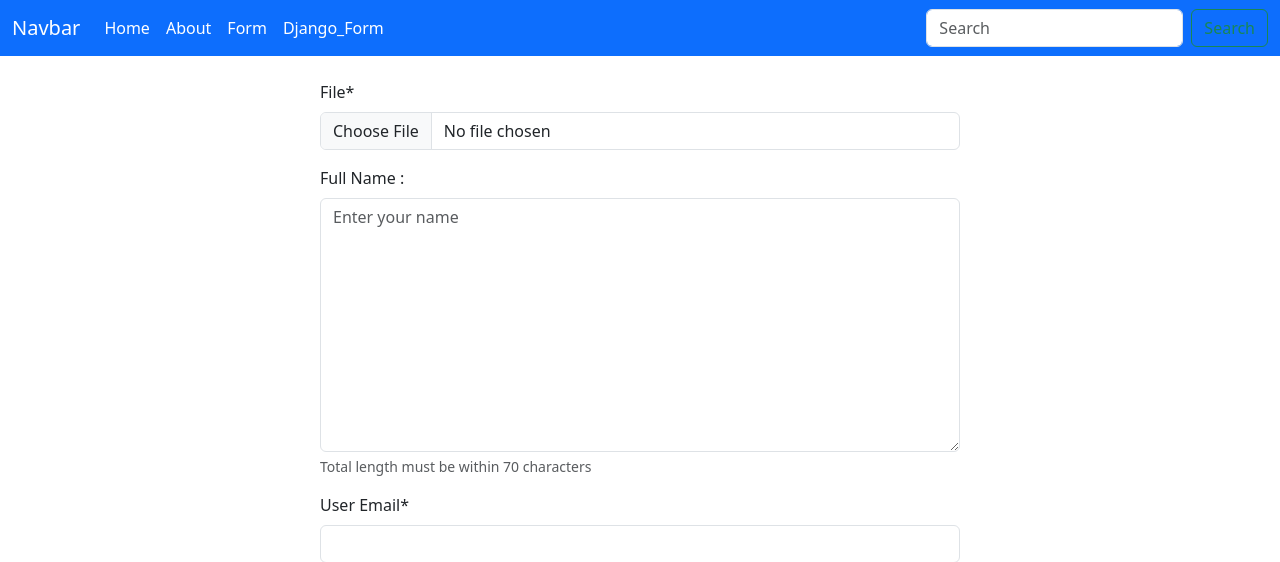
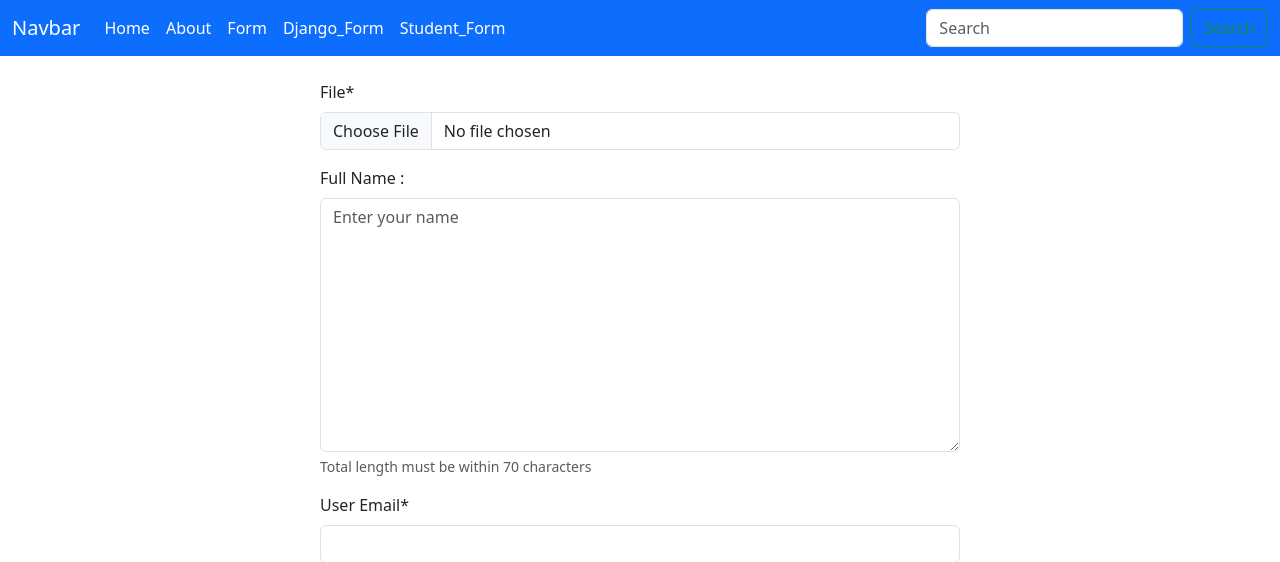
Before and after one commit to SazzadForazi/django, a Django app: page /first/django_forms/ in a window 1280 px wide. Shown: the top 562 px of the page. Run offline with Django 3.2, Linux system fonts and the light colour scheme; some libraries are stand-ins or nearby versions.

Commit message:
data validation

```diff
--- a/project5/myapp/forms.py
+++ b/project5/myapp/forms.py
@@ -14,14 +14,10 @@ class contactForm(forms.Form):
     # size = forms.ChoiceField(choices=CHOICES)
     # MEAL = [('P', 'Pepperoni'), ('M', 'Mashroom'), ('B', 'Beef')]
     # pizza = forms.MultipleChoiceField(choices=MEAL)
-
-
     file = forms.FileField()
 
 
-
     # Attributes ও Widgets
-
     name = forms.CharField(label="Full Name : ", help_text="Total length must be within 70 characters", required=False, error_messages={'required': 'Please enter your name.'},widget = forms.Textarea(attrs = {'id' : 'text_area', 'class' : 'class1 class 2', 'placeholder' : 'Enter your name'},))
     email = forms.EmailField(label = "User Email")
     age = forms.CharField(widget=forms.NumberInput)
@@ -32,3 +28,20 @@ class contactForm(forms.Form):
     size = forms.ChoiceField(choices=CHOICES, widget = forms.RadioSelect)
     MEAL = [('P', 'Pepperoni'), ('M', 'Mashroom'), ('B', 'Beef')]
     pizza = forms.MultipleChoiceField(choices=MEAL, widget=forms.CheckboxSelectMultiple)
+
+
+#New code
+
+class StudentData(forms.Form):
+    name =forms.CharField(widget=forms.TextInput)
+    email =forms.CharField(widget=forms.EmailInput)
+
+    def clean(self):
+        cleaned_data = super().clean()
+        valname = self.cleaned_data['name']
+        valemail = self.cleaned_data['email']
+
+        if len(valname) < 10:
+            raise forms.ValidationError("Enter a name with at least 10 characters")
+        if '.com' not in valemail:
+            raise forms.ValidationError("Your email must contain .com")
--- a/project5/myapp/urls.py
+++ b/project5/myapp/urls.py
@@ -1,9 +1,9 @@
-from django.contrib import admin
 from django.urls import path
 from . import views
 urlpatterns = [
     path('',views.home, name="home"),
     path('about/',views.about,name="about"),
     path('form/',views.submit_form, name="submit_form"),
-    path('django_forms/',views.Django_forms, name='django_forms' )
+    path('django_forms/',views.Django_forms, name='django_forms' ),
+    path('StudentForm/',views.StudentForm,name='student_forms')
 ]
--- a/project5/myapp/views.py
+++ b/project5/myapp/views.py
@@ -1,5 +1,5 @@
 from django.shortcuts import render
-from .forms import contactForm
+from . forms import contactForm,StudentData
 # Create your views here.
 def home(request):
     return render(request,'home.html')
@@ -32,3 +32,16 @@ def Django_forms(request):
     else:
         form = contactForm()
     return render(request,"django_forms.html",{'form':form})
+
+
+
+
+# New Code , for StuentData Form-Class
+def StudentForm(request):
+    if request.method == 'POST':
+        form = StudentData(request.POST, request.FILES)
+        if form.is_valid():
+            print(form.cleaned_data)
+    else:
+        form = StudentData()
+    return render(request, "django_forms.html", {'form':form})
--- a/project5/templates/base.html
+++ b/project5/templates/base.html
@@ -31,6 +31,9 @@
                 <li class="nav-item">
                     <a class="nav-link active" aria-current="page" href="{%url 'django_forms' %}">Django_Form</a>
                 </li>
+                <li class="nav-item">
+                    <a class="nav-link active" aria-current="page" href="{%url 'student_forms' %}"> Student_Form</a>
+                </li>
 
             </ul>
             <form class="d-flex">
```
